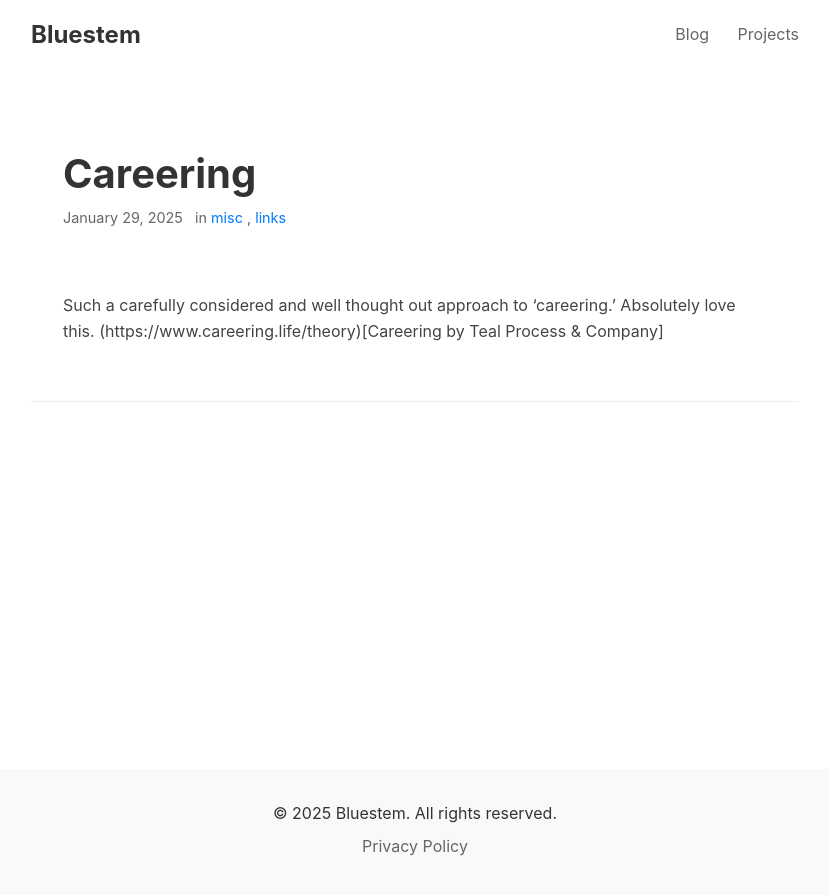
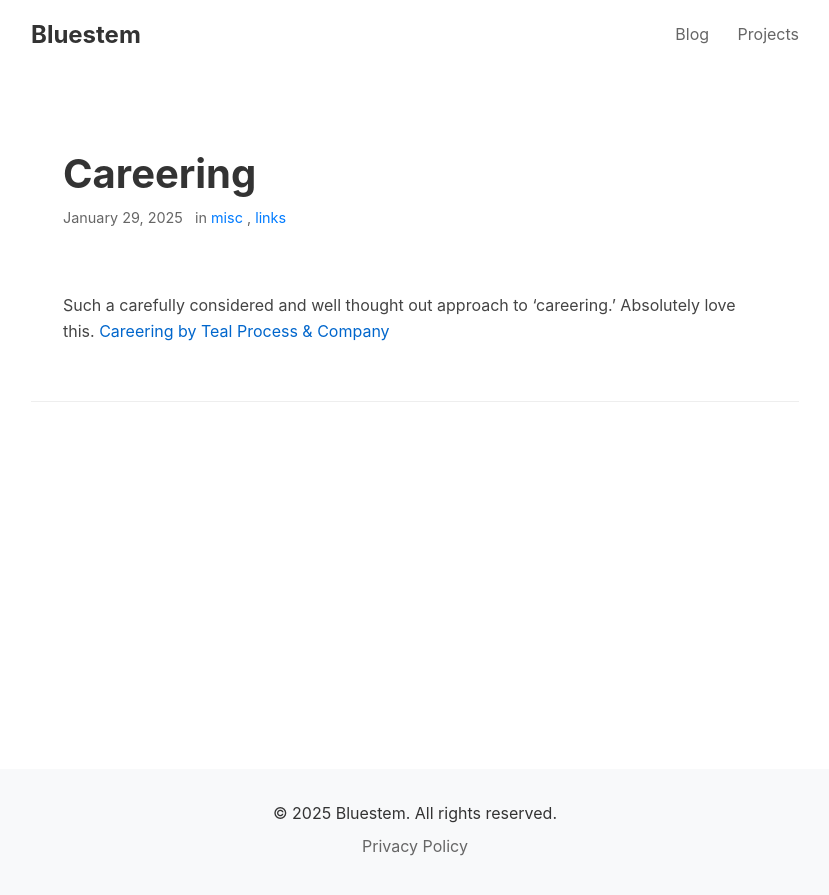
Before and after one commit to bluestemso/taylorlearns.github.io, a Jekyll site: the page built from _posts/2025-01-29-careering.md, in a window 1280 px wide. Shown: the top 895 px of the page, without its empty margins (225-1054 px from the left). Built offline with Jekyll 4.4.1, drawn with Linux system fonts in a browser that asks for light colours; part of the change alters nothing that is shown.

Commit message:
Updated markdown for link to Careering

```diff
--- a/_posts/2025-01-29-careering.md
+++ b/_posts/2025-01-29-careering.md
@@ -5,5 +5,5 @@ date: 2025-01-29 10:23:00 -0500
 categories: [misc, links]
 ---
 Such a carefully considered and well thought out approach to 'careering.' Absolutely love this.
-(https://www.careering.life/theory)[Careering by Teal Process & Company]
+[Careering by Teal Process & Company](https://www.careering.life/theory)
 <!--more-->
```
